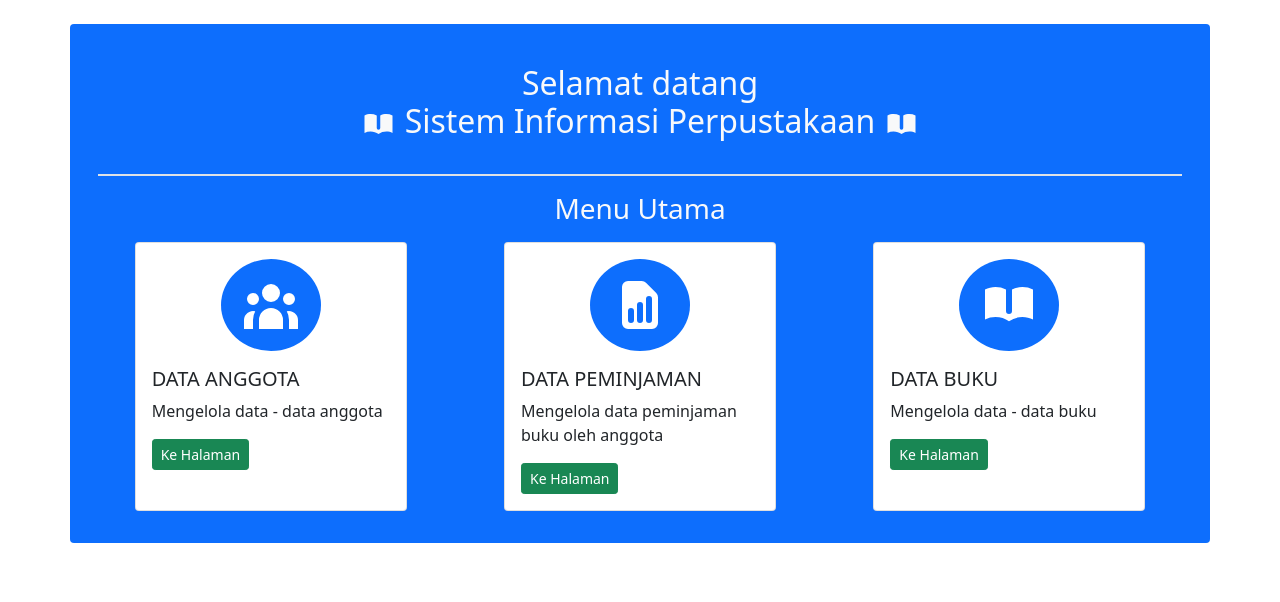
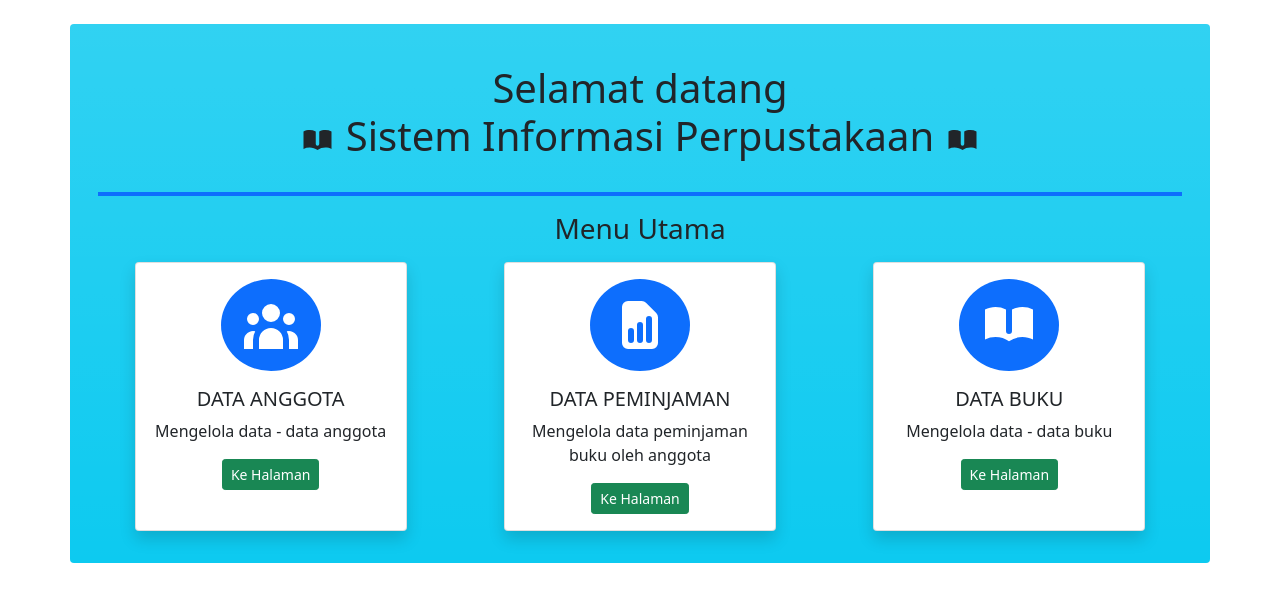
Before and after one commit to alvianavs/pemrograman-web, a PHP site: page / in a window 1280 px wide. Shown: the part 56-658 px from the top of the page. Run offline with PHP 8.4, Linux system fonts and the light colour scheme.

Commit message:
Penyelesaian

```diff
--- a/uts/anggota/index.php
+++ b/uts/anggota/index.php
@@ -55,7 +55,7 @@ $data = mysqli_query($konek, $sql);
             </form>
         </div>
     </div>
-    <table class="table table-striped border border-light">
+    <table class="table table-striped border border-light shadow">
         <thead class="bg-primary">
             <tr class="text-light" style="border-style: hidden !important;">
                 <th scope="col">No</th>
--- a/uts/buku/index.php
+++ b/uts/buku/index.php
@@ -49,7 +49,7 @@ $data = mysqli_query($konek, $sql);
             </form>
         </div>
     </div>
-    <table class="table table-striped border border-light">
+    <table class="table table-striped border border-light shadow">
         <thead class="bg-primary">
             <tr class="text-light" style="border-style: hidden !important;">
                 <th scope="col">No</th>
--- a/uts/index.php
+++ b/uts/index.php
@@ -2,10 +2,10 @@
 include 'header.php';
 include 'navbar.php';
 ?>
-    <div class="container bg-primary my-4 rounded">
+    <div class="container bg-info bg-gradient my-4 rounded">
         <div class="p-3">
             <br>
-            <h2 class="text-light text-center">Selamat datang<br>
+            <h1 class="text-dark text-center">Selamat datang<br>
                 <svg xmlns="http://www.w3.org/2000/svg" style="width: 35px; height: auto;" viewBox="0 0 20 20" fill="currentColor">
                     <path d="M9 4.804A7.968 7.968 0 005.5 4c-1.255 0-2.443.29-3.5.804v10A7.969 7.969 0 015.5 14c1.669 0 3.218.51 4.5 1.385A7.962 7.962 0 0114.5 14c1.255 0 2.443.29 3.5.804v-10A7.968 7.968 0 0014.5 4c-1.255 0-2.443.29-3.5.804V12a1 1 0 11-2 0V4.804z" />
                 </svg>
@@ -13,13 +13,13 @@ include 'navbar.php';
                 <svg xmlns="http://www.w3.org/2000/svg" style="width: 35px; height: auto;" viewBox="0 0 20 20" fill="currentColor">
                     <path d="M9 4.804A7.968 7.968 0 005.5 4c-1.255 0-2.443.29-3.5.804v10A7.969 7.969 0 015.5 14c1.669 0 3.218.51 4.5 1.385A7.962 7.962 0 0114.5 14c1.255 0 2.443.29 3.5.804v-10A7.968 7.968 0 0014.5 4c-1.255 0-2.443.29-3.5.804V12a1 1 0 11-2 0V4.804z" />
                 </svg>
-            </h2><br>
-            <div class="border border-1"></div>
-            <h3 class="my-3 text-light text-center">Menu Utama</h3>
+            </h1><br>
+            <div class="border border-2 border-primary"></div>
+            <h3 class="my-3 text-dark text-center">Menu Utama</h3>
 
             <div class="row mb-3">
                 <div class="col d-flex justify-content-center">
-                    <div class="card" style="width: 17rem;">
+                    <div class="card shadow" style="width: 17rem;">
                         <div class="mt-3 d-flex justify-content-center">
                             <div class="d-flex justify-content-center rounded-circle bg-primary" style="width: 100px; height:auto;">
                                 <svg xmlns="http://www.w3.org/2000/svg" class="py-3 text-white" style="width: 60px; height:auto;" viewBox="0 0 20 20" fill="currentColor">
@@ -27,7 +27,7 @@ include 'navbar.php';
                                 </svg>
                             </div>
                         </div>
-                        <div class="card-body">
+                        <div class="card-body text-center">
                             <h5 class="card-title">DATA ANGGOTA</h5>
                             <p class="card-text">Mengelola data - data anggota</p>
                             <a href="anggota/index.php" class="btn btn-sm btn-success">Ke Halaman</a>
@@ -35,7 +35,7 @@ include 'navbar.php';
                     </div>
                 </div>
                 <div class="col d-flex justify-content-center">
-                    <div class="card" style="width: 17rem;">
+                    <div class="card shadow" style="width: 17rem;">
                         <div class="mt-3 d-flex justify-content-center">
                             <div class="d-flex justify-content-center rounded-circle bg-primary" style="width: 100px; height:auto;">
                                 <svg xmlns="http://www.w3.org/2000/svg" class="py-3 text-white" style="width: 60px; height: auto;" viewBox="0 0 20 20" fill="currentColor">
@@ -43,7 +43,7 @@ include 'navbar.php';
                                 </svg>
                             </div>
                         </div>
-                        <div class="card-body">
+                        <div class="card-body text-center">
                             <h5 class="card-title">DATA PEMINJAMAN</h5>
                             <p class="card-text">Mengelola data peminjaman buku oleh anggota</p>
                             <a href="pinjam/index.php" class="btn btn-sm btn-success">Ke Halaman</a>
@@ -51,7 +51,7 @@ include 'navbar.php';
                     </div>
                 </div>
                 <div class="col d-flex justify-content-center">
-                    <div class="card" style="width: 17rem;">
+                    <div class="card shadow" style="width: 17rem;">
                         <div class="mt-3 d-flex justify-content-center">
                             <div class="d-flex justify-content-center rounded-circle bg-primary" style="width: 100px; height:auto;">
                                 <svg xmlns="http://www.w3.org/2000/svg" class="py-3 text-white" style="width: 60px; height: auto;" viewBox="0 0 20 20" fill="currentColor">
@@ -59,7 +59,7 @@ include 'navbar.php';
                                 </svg>
                             </div>
                         </div>
-                        <div class="card-body">
+                        <div class="card-body text-center">
                             <h5 class="card-title">DATA BUKU</h5>
                             <p class="card-text">Mengelola data - data buku</p>
                             <a href="buku/index.php" class="btn btn-sm btn-success">Ke Halaman</a>
--- a/uts/pinjam/index.php
+++ b/uts/pinjam/index.php
@@ -69,7 +69,7 @@ $result = mysqli_query($konek, $sql);
             </div>
         </form>
     </div>
-    <table class="table table-striped border border-light">
+    <table class="table table-striped border border-light shadow">
         <thead class="bg-primary">
             <tr class="text-light" style="border-style: hidden !important;">
                 <th scope="col">No</th>
```
